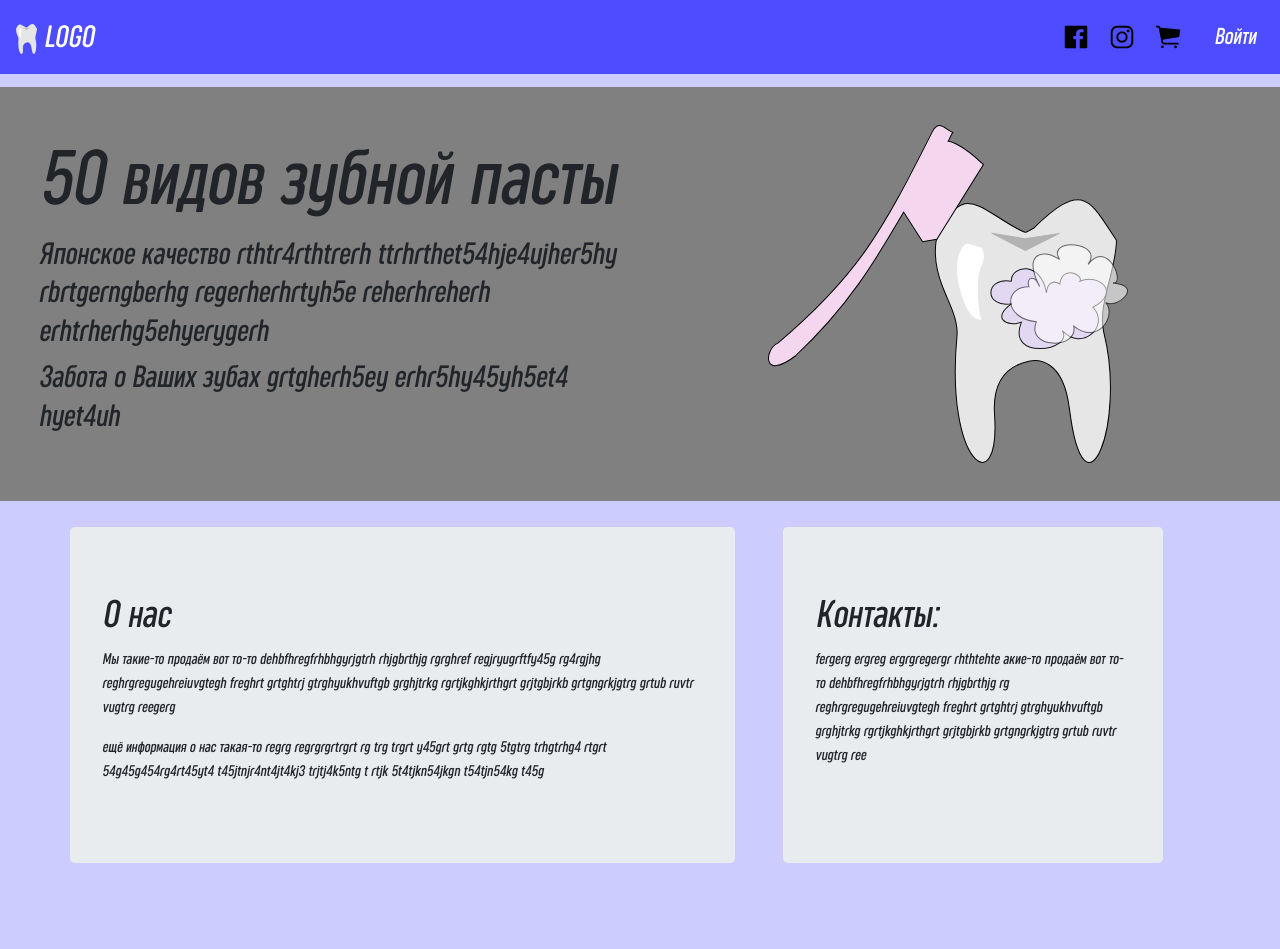
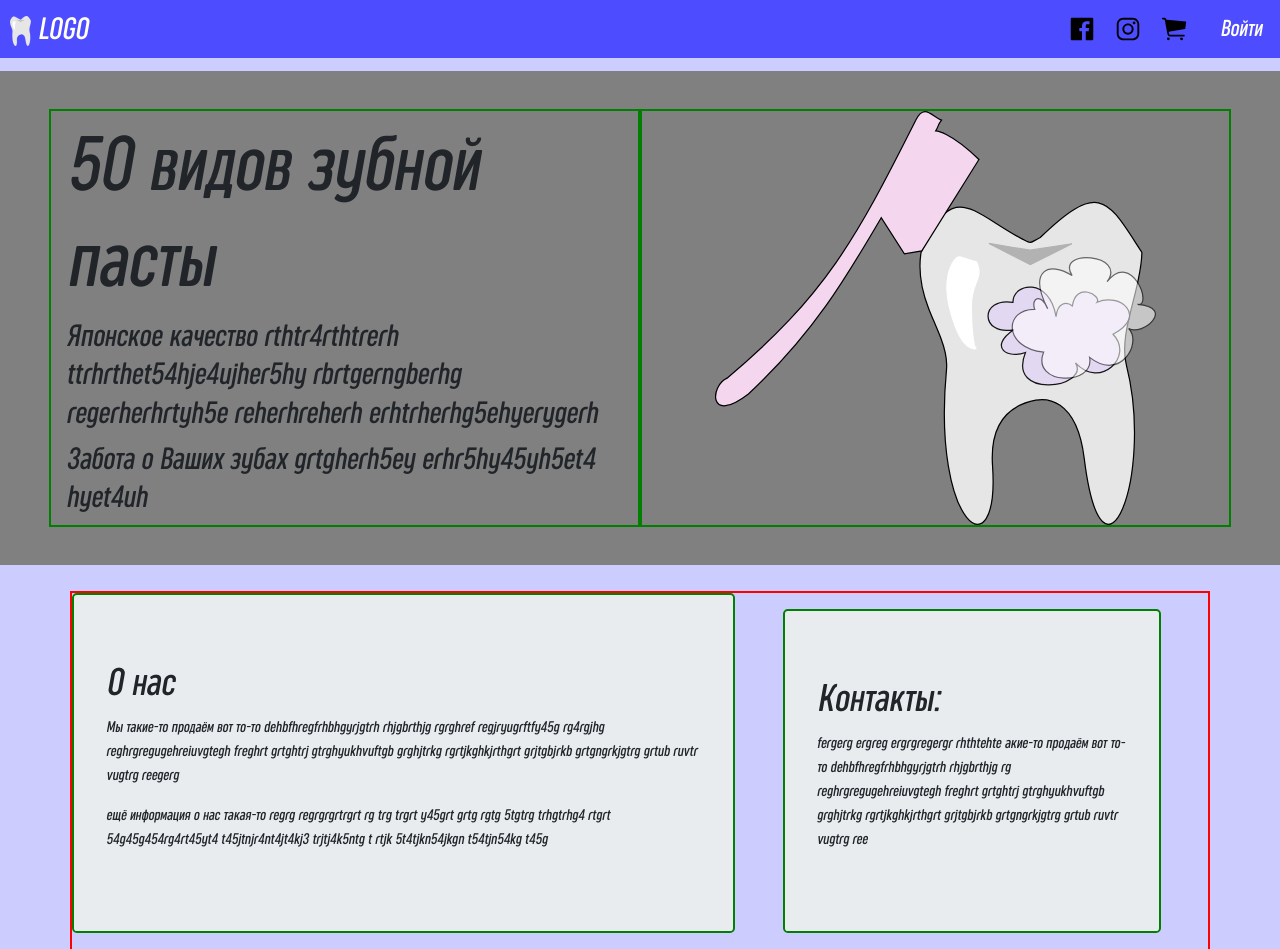
Before and after one commit to skainrusak/toothpaste, a PHP site: page / in a window 1280 px wide. Shown: the top 949 px of the page. Run offline with PHP 8.4, Linux system fonts and the light colour scheme.

Commit message:
fucking with jumbotrons

```diff
--- a/home.html
+++ b/home.html
@@ -45,7 +45,7 @@
 
 
 
-       <div class="container">
+       <div class="container" id="info">
        <div class="row">
        <div id="about" class="col-md-7 mr-4 jumbotron">
 
--- a/index.css
+++ b/index.css
@@ -10,7 +10,9 @@ body {
 
 .navbar {
     background-color: #4d4dff;
+    padding: 0  10px 0 10px;
 }
+
 
 .navbar-nav {
     list-style-type: none;
@@ -37,10 +39,19 @@ li {
     margin-top: 1%;
     margin-bottom: 2%;
     background-color: gray;
-    padding: 3%;
+    padding-top: 3%;
+    padding-bottom: 3%;
+    padding-left: 5%;
+    padding-right: 5%;
 
 }
 
+.container .row {
+    border: 2px solid red;
+}
+ .row div {
+     border: 2px solid green;
+ }
 
 
 .bigbannertext {
@@ -58,6 +69,18 @@ li {
     margin-bottom: 5%;
 }
 
+#info {
+    display: flex;
+}
+
+#contacts {
+    align-self: flex-end;
+}
+
+#about {
+    align-self: flex-start;
+}
+
 
 @font-face {
     font-family: "SugoPro";
```
